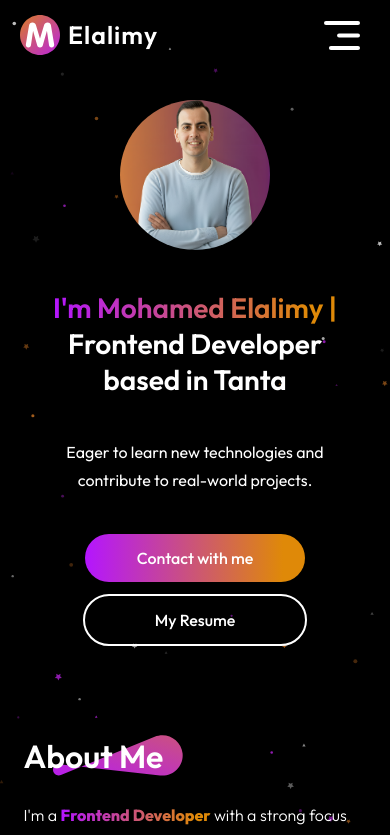
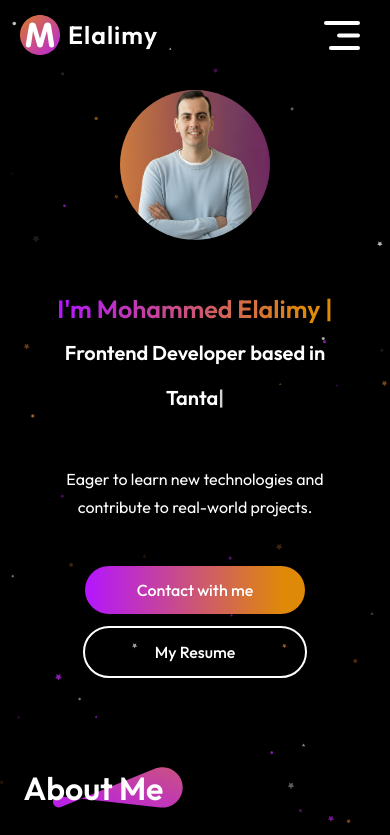
Before and after one commit to mohammedmelalimy/MoDev-portfolio, a React (Vite) app: page / in a window 390 px wide. Shown: the top 835 px of the page. Built offline with nearby package versions, Linux system fonts and the light colour scheme.

Commit message:
update hero landing bu addin react typed package

```diff
--- a/package.json
+++ b/package.json
@@ -16,6 +16,7 @@
     "react-icons": "^5.5.0",
     "react-scrollspy-navigation": "^2.0.7",
     "react-tsparticles": "^2.12.2",
+    "react-typed": "^2.0.12",
     "sweetalert2": "^11.26.10",
     "tsparticles": "^2.12.0"
   },
--- a/src/Components/Hero/Hero.css
+++ b/src/Components/Hero/Hero.css
@@ -10,7 +10,7 @@
     display: flex;
     align-items: center;
     flex-direction: column;
-    gap: 30px;
+    gap: 35px;
     padding: 0 20px;
 }
 
@@ -22,11 +22,18 @@
     line-height: 70px;
 }
 
-.hero h1 span {
+.hero h1 .fixed {
     background: linear-gradient(270deg, #DF8908 10%, #B415FF 100%);
     background-clip: text;
     -webkit-background-clip: text;
     -webkit-text-fill-color: transparent;
+}
+
+.hero h1 .typed {
+    font-size: 50px;
+    color: #fff;
+    display: inline-block;
+    min-width: 300px; /* يمنع تحريك العناصر أثناء الكتابة */
 }
 
 .hero p {
@@ -75,68 +82,27 @@
 
 /* ---------- Responsive: Tablets ---------- */
 @media (max-width: 1024px) {
-    .hero h1 {
-        width: 80%;
-    }
-    .hero p {
-        width: 65%;
-    }
+    .hero h1 { width: 80%; }
+    .hero h1 .fixed { font-size: 40px; min-width: 250px; }
+    .hero h1 .typed { font-size: 40px; min-width: 280px; }
+    .hero p { width: 65%; }
 }
 
 /* ---------- Responsive: Mobile ---------- */
 @media (max-width: 768px) {
-    .img-hero {
-        width: 200px;
-        margin-top: 30px;
-    }
-
-    .hero h1 {
-        margin-top: 10px;
-        width: 90%;
-        font-size: 35px;
-        line-height: 45px;
-    }
-
-    .hero p {
-        width: 80%;
-        font-size: 18px;
-        line-height: 32px;
-        margin: 10px 0;
-    }
-
-    .hero-action {
-        flex-direction: column;
-        gap: 16px;
-        font-size: 16px;
-        margin-bottom: 40px;
-    }
-
-    .hero-action .hero-resume,
-    .hero-action .hero-connect {
-        width: 80%;
-        text-align: center;
-    }
+    .img-hero { width: 200px; margin-top: 30px; }
+    .hero h1 { margin-top: 10px; width: 90%; font-size: 30px; line-height: 45px; }
+    .hero h1 .typed { font-size: 28px; min-width: 200px; }
+    .hero p { width: 80%; font-size: 18px; line-height: 32px; margin: 10px 0; }
+    .hero-action { flex-direction: column; gap: 16px; font-size: 16px; margin-bottom: 40px; }
+    .hero-action .hero-resume, .hero-action .hero-connect { width: 80%; text-align: center; }
 }
 
 /* ---------- Extra Small Screens ---------- */
 @media (max-width: 480px) {
-    .img-hero {
-        width: 150px;
-        margin-top: 30px;
-    }
-
-    .hero h1 {
-        font-size: 28px;
-        line-height: 36px;
-    }
-
-    .hero p {
-        font-size: 16px;
-        line-height: 28px;
-        width: 90%;
-    }
-
-    .hero-action {
-        gap: 12px;
-    }
+    .img-hero { width: 150px; margin-top: 20px; }
+    .hero h1 .fixed { font-size: 25px; line-height: 36px; }
+    .hero h1 .typed { font-size: 20px; min-width: 150px; }
+    .hero p { font-size: 16px; line-height: 28px; width: 90%; }
+    .hero-action { gap: 12px; }
 }
--- a/src/Components/Hero/Hero.jsx
+++ b/src/Components/Hero/Hero.jsx
@@ -1,13 +1,22 @@
-import React from 'react'
-import './Hero.css'
-import hero_img from '../../assets/profile.png'
-import AnchorLink from 'react-anchor-link-smooth-scroll'
+import AnchorLink from 'react-anchor-link-smooth-scroll';
+import { ReactTyped } from 'react-typed';
+import hero_img from '../../assets/profile.png';
+import './Hero.css';
 const Hero = () => {
     return (
         <div>
             <div className='hero' id='home'>
                 <img src={hero_img} alt='profile image' className='img-hero'/>
-                <h1> <span>I'm Mohamed Elalimy | </span>Frontend Developer based in Tanta</h1>
+                <h1>
+                  <span className='fixed'>I'm Mohammed Elalimy | </span>
+                  <ReactTyped
+                    className="typed"
+                    strings={[" Frontend Developer based in Tanta"]}
+                    typeSpeed={120}
+                    backSpeed={50}
+                    showCursor={true}
+                  />
+                </h1>
                 <p>Eager to learn new technologies and contribute to real-world projects. </p>
                 <div className="hero-action">
                     <AnchorLink className='hero-connect' offset={50} href='#contact'>
--- a/src/Components/Navbar/Navbar.jsx
+++ b/src/Components/Navbar/Navbar.jsx
@@ -1,10 +1,10 @@
-import React, { useRef } from 'react'
+import { useRef } from 'react'
+import AnchorLink from 'react-anchor-link-smooth-scroll'
+import closed from '../../assets/closed.svg'
+import logo from '../../assets/logo.svg'
+import toggle from '../../assets/toggle.svg'
+import underlined from '../../assets/underlined.svg'
 import './Navbar.css'
-import logo from '../../assets/logo.svg'
-import underlined from '../../assets/underlined.svg'
-import toggle from '../../assets/toggle.svg'
-import closed from '../../assets/closed.svg'
-import AnchorLink from 'react-anchor-link-smooth-scroll'
 
 const Navbar = ({ activeSection, setActiveSection }) => {
     const menuRef = useRef();
@@ -43,7 +43,7 @@ const Navbar = ({ activeSection, setActiveSection }) => {
                 </li>
 
                 <li>
-                    <AnchorLink className='anchor-link' offset={50} href='#work' data-to-scrollspy-id="work">
+                    <AnchorLink className='anchor-link' offset={50} href='#projects' data-to-scrollspy-id="work">
                         <p onClick={() => { setActiveSection('work'); closeMenu(); }}>Projects</p>
                     </AnchorLink>
                     {activeSection === 'work' && <img src={underlined} alt="" />}
```
Also changed, not shown: 1 other file (tests, documents, lock files or other folders).
